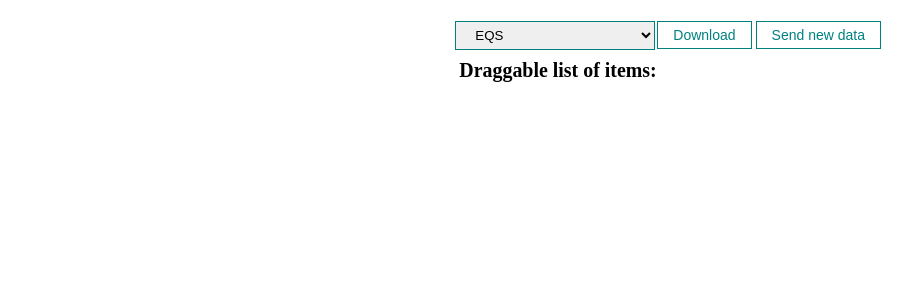
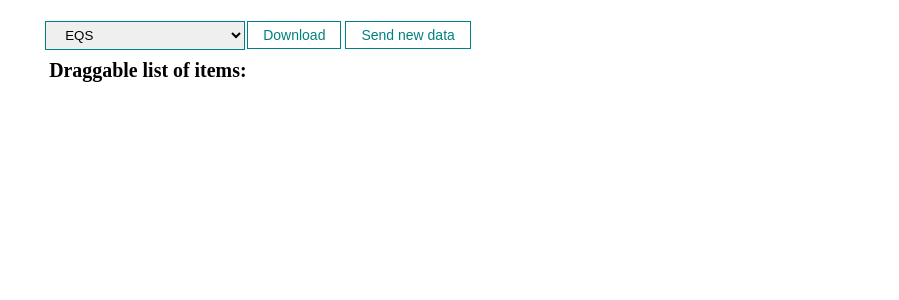
Before and after one commit to jarekpavlov/sorting-front, a React (Create React App) app: page / in a window 1280 px wide. Shown: the top 300 px of the page, without its empty margins (381-1280 px from the left). Built offline with nearby package versions, Linux system fonts and the light colour scheme.

Commit message:
allign view to the center

```diff
--- a/src/styles/App.css
+++ b/src/styles/App.css
@@ -7,7 +7,7 @@
 
 #root {
     display: flex;
-    justify-content: right;
+    justify-content: center;
     font-size: 24px;
 }
 
```
